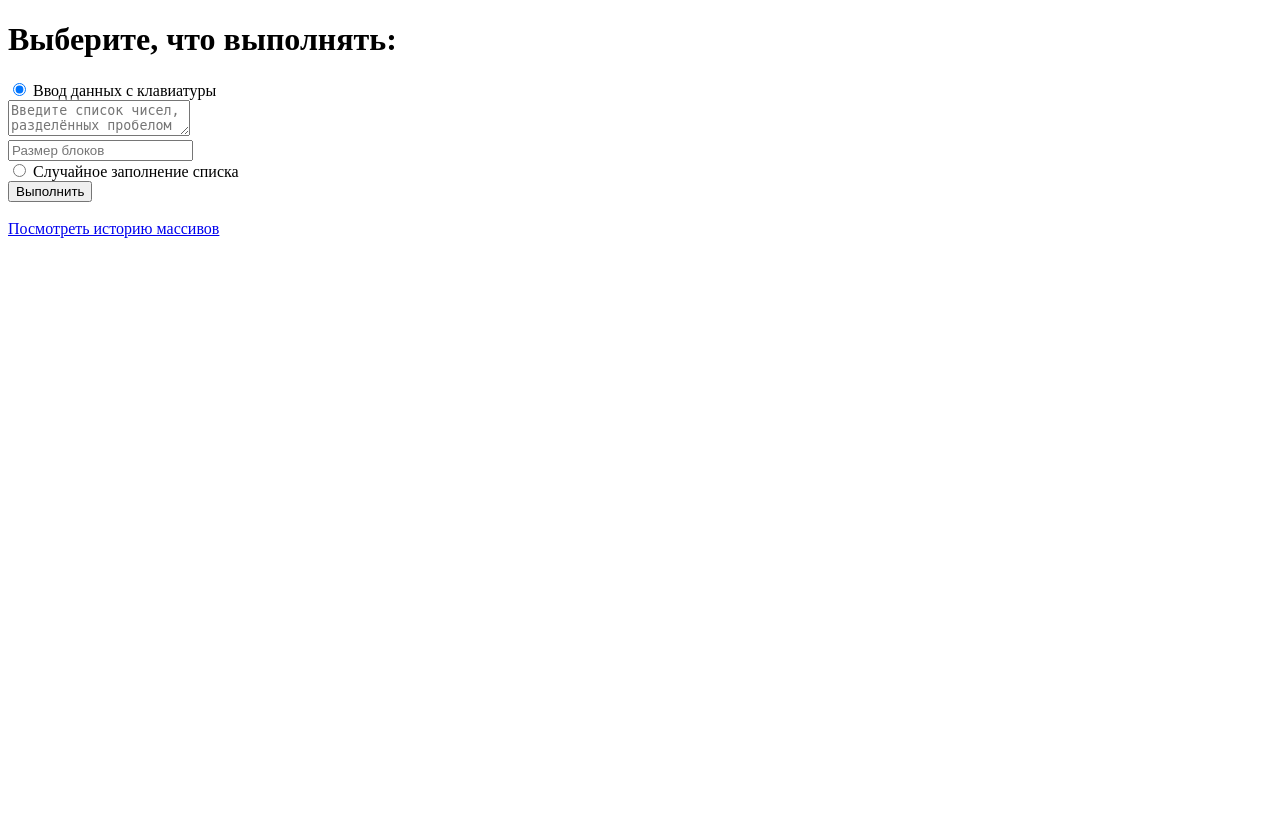
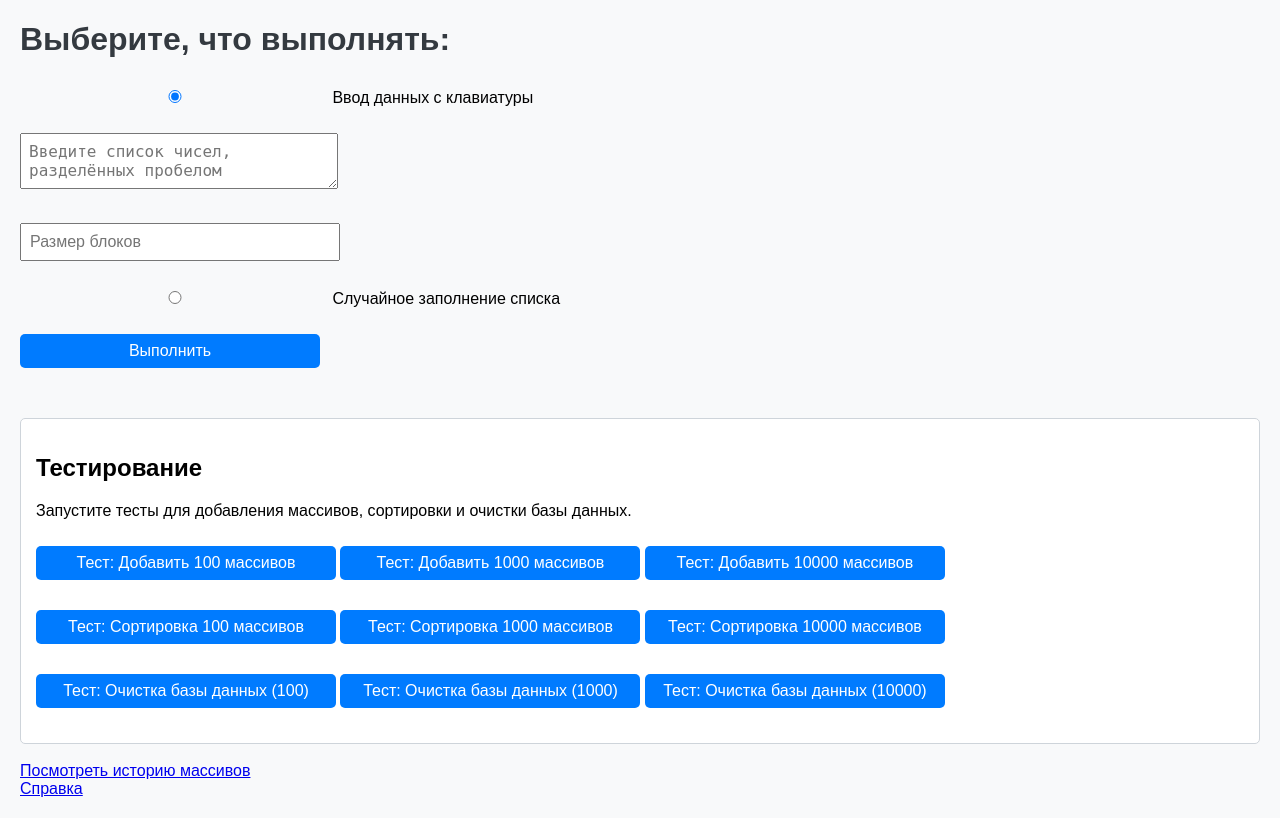
Before and after one commit to Trenderyt/Bucket-sort, a Flask app: page / in a window 1280 px wide. Before the commit the page ends 238 px from the top, so only its background shows below. Run offline with Flask 3, Linux system fonts and the light colour scheme.

Commit message:
Добавил тест данных

```diff
--- a/lab3/app.py
+++ b/lab3/app.py
@@ -1,4 +1,6 @@
 import sqlite3
+import time
+import json
 from random import randint, uniform
 from flask import Flask, request, render_template, redirect
 from __init__ import block_sort  # Импортируем функцию сортировки
@@ -6,44 +8,35 @@ from __init__ import block_sort  # Импортируем функцию сор
 # Настройка приложения Flask
 app = Flask(__name__)
 
-
 # Создание базы данных и таблицы
 def init_db():
     conn = sqlite3.connect('arrays.db')
     cursor = conn.cursor()
-    cursor.execute('''
-        CREATE TABLE IF NOT EXISTS arrays (
-            id INTEGER PRIMARY KEY AUTOINCREMENT,
-            original_array TEXT,
-            sorted_array TEXT,
-            block_size INTEGER
-        )
-    ''')
+    cursor.execute('''CREATE TABLE IF NOT EXISTS arrays (
+        id INTEGER PRIMARY KEY AUTOINCREMENT,
+        original_array TEXT,
+        sorted_array TEXT,
+        block_size INTEGER
+    )''')
     conn.commit()
     conn.close()
-
 
 # Сохранение массива в БД
 def save_array(original_array, sorted_array, block_size):
     conn = sqlite3.connect('arrays.db')
     cursor = conn.cursor()
-    cursor.execute('''
-        INSERT INTO arrays (original_array, sorted_array, block_size)
-        VALUES (?, ?, ?)
-    ''', (str(original_array), str(sorted_array), block_size))
+    cursor.execute('''INSERT INTO arrays (original_array, sorted_array, block_size)
+                      VALUES (?, ?, ?)''', (str(original_array), str(sorted_array), block_size))
     conn.commit()
     conn.close()
-
 
 @app.route('/')
 def index():
     return render_template('index.html')
 
-
 @app.route('/process', methods=['POST'])
 def process():
     input_type = request.form.get('input_type')
-
     if input_type == 'manual':
         return process_manual()
     elif input_type == 'random':
@@ -59,28 +52,15 @@ def process_manual():
         return render_template('error.html', message="Invalid input for manual array.")
 
     sorted_array = block_sort(arr, block_size)
-
-    print("Manual Input Array:", arr)
-    print("Block Size:", block_size)
-    print("Sorted Array:", sorted_array)
-
     save_array(arr, sorted_array, block_size)
-
     return render_template('result.html', original=arr, sorted=sorted_array, block_size=block_size)
 
 def process_random():
     n = randint(3, 20)  # Генерируем случайное количество элементов
     block_size = randint(1, n)  # Генерируем случайный размер блока
     arr = [round(uniform(-100, 100), 2) for _ in range(n)]  # Генерируем случайные числа
-
     sorted_array = block_sort(arr, block_size)
-
-    print("Generated Random Array:", arr)
-    print("Block Size:", block_size)
-    print("Sorted Array:", sorted_array)
-
     save_array(arr, sorted_array, block_size)
-
     return render_template('result.html', original=arr, sorted=sorted_array, block_size=block_size)
 
 @app.route('/history')
@@ -92,18 +72,120 @@ def history():
     conn.close()
     return render_template('history.html', rows=rows)
 
-
 @app.route('/clear_history', methods=['POST'])
 def clear_history():
     conn = sqlite3.connect('arrays.db')
     cursor = conn.cursor()
     cursor.execute('DELETE FROM arrays')
-    # Сбросить счётчик ID
     cursor.execute('DELETE FROM sqlite_sequence WHERE name="arrays"')
     conn.commit()
     conn.close()
     return redirect('/history')
 
+@app.route('/help')
+def help_page():
+    return render_template('help.html')
+
+# Функция для генерации и добавления случайных массивов
+def add_random_arrays(count):
+    for _ in range(count):
+        n = randint(3, 20)  # Случайный размер массива
+        block_size = randint(1, n)  # Случайный размер блока
+        arr = [round(uniform(-100, 100), 2) for _ in range(n)]  # Генерация случайного массива
+        sorted_array = block_sort(arr, block_size)  # Сортировка массива
+        save_array(arr, sorted_array, block_size)  # Сохранение в базу данных
+
+# Тест добавления массивов
+def test_add_arrays(count):
+    start_time = time.time()
+    try:
+        add_random_arrays(count)
+        elapsed_time = time.time() - start_time
+        return {"success": True, "time": elapsed_time}
+    except Exception as e:
+        return {"success": False, "error": str(e)}
+
+@app.route('/test_add_100')
+def test_add_100():
+    result = test_add_arrays(100)
+    return json.dumps(result)
+
+@app.route('/test_add_1000')
+def test_add_1000():
+    result = test_add_arrays(1000)
+    return json.dumps(result)
+
+@app.route('/test_add_10000')
+def test_add_10000():
+    result = test_add_arrays(10000)
+    return json.dumps(result)
+
+# Тест выгрузки и сортировки массивов
+def test_sort_arrays(count):
+    conn = sqlite3.connect('arrays.db')
+    cursor = conn.cursor()
+    cursor.execute('SELECT original_array, block_size FROM arrays ORDER BY RANDOM() LIMIT ?', (count,))
+    arrays = cursor.fetchall()
+    conn.close()
+
+    start_time = time.time()
+    sorted_times = []
+    for row in arrays:
+        original_array = eval(row[0])  # Преобразование строки обратно в массив
+        block_size = row[1]
+        start_sort_time = time.time()
+        sorted_array = block_sort(original_array, block_size)  # Сортировка
+        elapsed_sort_time = time.time() - start_sort_time
+        sorted_times.append(elapsed_sort_time)
+
+    total_time = time.time() - start_time
+    avg_time = sum(sorted_times) / len(sorted_times) if sorted_times else 0
+    return {"success": True, "total_time": total_time, "average_time": avg_time}
+
+@app.route('/test_sort_100')
+def test_sort_100():
+    result = test_sort_arrays(100)
+    return json.dumps(result)
+
+@app.route('/test_sort_1000')
+def test_sort_1000():
+    result = test_sort_arrays(1000)
+    return json.dumps(result)
+
+@app.route('/test_sort_10000')
+def test_sort_10000():
+    result = test_sort_arrays(10000)
+    return json.dumps(result)
+
+# Тест очистки базы данных
+def test_clear_database():
+    conn = sqlite3.connect('arrays.db')
+    cursor = conn.cursor()
+    start_time = time.time()
+    cursor.execute('DELETE FROM arrays')
+    cursor.execute('DELETE FROM sqlite_sequence WHERE name="arrays"')
+    conn.commit()
+    elapsed_time = time.time() - start_time
+    conn.close()
+    return {"success": True, "time": elapsed_time}
+
+@app.route('/test_clear_100')
+def test_clear_100():
+    test_add_arrays(100)  # Сначала добавим 100 массивов
+    result = test_clear_database()
+    return json.dumps(result)
+
+@app.route('/test_clear_1000')
+def test_clear_1000():
+    test_add_arrays(1000)  # Сначала добавим 1000 массивов
+    result = test_clear_database()
+    return json.dumps(result)
+
+@app.route('/test_clear_10000')
+def test_clear_10000():
+    test_add_arrays(10000)  # Сначала добавим 10000 массивов
+    result = test_clear_database()
+    return json.dumps(result)
 
 if __name__ == '__main__':
     init_db()
--- a/lab3/templates/index.html
+++ b/lab3/templates/index.html
@@ -4,6 +4,44 @@
     <meta charset="UTF-8">
     <meta name="viewport" content="width=device-width, initial-scale=1.0">
     <title>Сортировка</title>
+    <style>
+        body {
+            font-family: Arial, sans-serif;
+            margin: 20px;
+            background-color: #f8f9fa;
+        }
+        h1 {
+            color: #343a40;
+        }
+        input, textarea, button {
+            margin-top: 10px;
+            margin-bottom: 20px;
+            padding: 8px;
+            width: 300px;
+            font-size: 16px;
+        }
+        .error {
+            color: red;
+            font-size: 14px;
+        }
+        .test-section {
+            margin-top: 30px;
+            padding: 15px;
+            border: 1px solid #ced4da;
+            background-color: #fff;
+            border-radius: 5px;
+        }
+        button {
+            background-color: #007bff;
+            color: white;
+            border: none;
+            border-radius: 5px;
+            cursor: pointer;
+        }
+        button:hover {
+            background-color: #0056b3;
+        }
+    </style>
     <script>
         function toggleBlockSizeInput() {
             const manualOption = document.getElementById('manual');
@@ -13,13 +51,11 @@
             if (manualOption.checked) {
                 blockSizeInput.style.display = 'block';
                 userInputContainer.style.display = 'block';
-                // Добавляем атрибут required
                 document.querySelector('textarea[name="user_input"]').setAttribute('required', 'required');
                 document.querySelector('input[name="block_size"]').setAttribute('required', 'required');
             } else {
                 blockSizeInput.style.display = 'none';
                 userInputContainer.style.display = 'none';
-                // Убираем атрибут required
                 document.querySelector('textarea[name="user_input"]').removeAttribute('required');
                 document.querySelector('input[name="block_size"]').removeAttribute('required');
             }
@@ -27,24 +63,39 @@
 
         function checkForm() {
             const inputType = document.querySelector('input[name="input_type"]:checked').value;
+            let isValid = true;
 
             if (inputType === 'manual') {
                 const userInput = document.querySelector('textarea[name="user_input"]').value;
                 const blockSize = document.querySelector('input[name="block_size"]').value;
 
-                // Проверка, если необходимо
                 if (!userInput || !blockSize) {
                     alert("Пожалуйста, заполните все поля для ручного ввода.");
-                    return false; // Не отправляем форму
+                    isValid = false;
                 }
             }
-            // Для случайного ввода просто возвращаем true
-            return true; // Вернуть true, чтобы отправить форму
+
+            return isValid; // Вернуть true, чтобы отправить форму
+        }
+
+        function runTest(url) {
+            fetch(url)
+                .then(response => response.json())
+                .then(data => {
+                    const resultDiv = document.getElementById('test-result');
+                    resultDiv.innerHTML = `<p>${data.success ? 'Тест выполнен успешно!' : 'Ошибка при выполнении теста.'}</p>
+                                           <p>Время выполнения: ${data.time ? data.time.toFixed(4) + ' секунд' : ''}</p>`;
+                })
+                .catch(error => {
+                    const resultDiv = document.getElementById('test-result');
+                    resultDiv.innerHTML = `<p>Ошибка: ${error}</p>`;
+                });
         }
     </script>
 </head>
 <body onload="toggleBlockSizeInput()">
     <h1>Выберите, что выполнять:</h1>
+    <div id="error-message" class="error" style="display:none;"></div>
     <form action="/process" method="POST" onsubmit="return checkForm();">
         <div>
             <label>
@@ -53,9 +104,9 @@
             </label>
             <br>
             <div id="user_input_container">
-            <textarea name="user_input" placeholder="Введите список чисел, разделённых пробелом" required></textarea>
+                <textarea name="user_input" placeholder="Введите список чисел, разделённых пробелом"></textarea>
                 <div id="block_size_container">
-                <input type="number" name="block_size" placeholder="Размер блоков" required>
+                    <input type="number" name="block_size" placeholder="Размер блоков">
                 </div>
             </div>
         </div>
@@ -66,7 +117,26 @@
         </div>
         <button type="submit">Выполнить</button>
     </form>
+
+    <div class="test-section">
+        <h2>Тестирование</h2>
+        <p>Запустите тесты для добавления массивов, сортировки и очистки базы данных.</p>
+        <button onclick="runTest('/test_add_100')">Тест: Добавить 100 массивов</button>
+        <button onclick="runTest('/test_add_1000')">Тест: Добавить 1000 массивов</button>
+        <button onclick="runTest('/test_add_10000')">Тест: Добавить 10000 массивов</button>
+        <br>
+        <button onclick="runTest('/test_sort_100')">Тест: Сортировка 100 массивов</button>
+        <button onclick="runTest('/test_sort_1000')">Тест: Сортировка 1000 массивов</button>
+        <button onclick="runTest('/test_sort_10000')">Тест: Сортировка 10000 массивов</button>
+        <br>
+        <button onclick="runTest('/test_clear_100')">Тест: Очистка базы данных (100)</button>
+        <button onclick="runTest('/test_clear_1000')">Тест: Очистка базы данных (1000)</button>
+        <button onclick="runTest('/test_clear_10000')">Тест: Очистка базы данных (10000)</button>
+    </div>
+    <div id="test-result"></div>
     <br>
     <a href="/history">Посмотреть историю массивов</a>
+    <br>
+    <a href="/help">Справка</a>
 </body>
 </html>
```
Also changed, not shown: lab3/templates/history.html (+21 -1 lines), lab3/templates/result.html (+8 -0 lines), lab3/arrays.db. Lines whose indentation alone changed are shown as unchanged.
